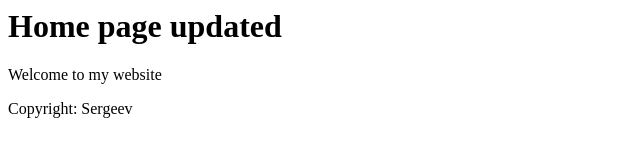
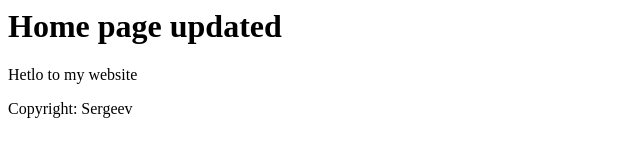
Before and after one commit to amig029/demo, a plain HTML site: page index.html in a window 1280 px wide. Shown: the full height of the page, 0-640 px from the left. Drawn offline with Linux system fonts and the light colour scheme.

Commit message:
Change welcome to Htllo

```diff
--- a/index.html
+++ b/index.html
@@ -4,7 +4,7 @@
 	</head>
 	<body>
 		<h1>Home page updated</h1>
-		<p>Welcome to my website</p>
+		<p>Hetlo to my website</p>
 		<p>Copyright: Sergeev</p>
 	</body>
 </html>
```
